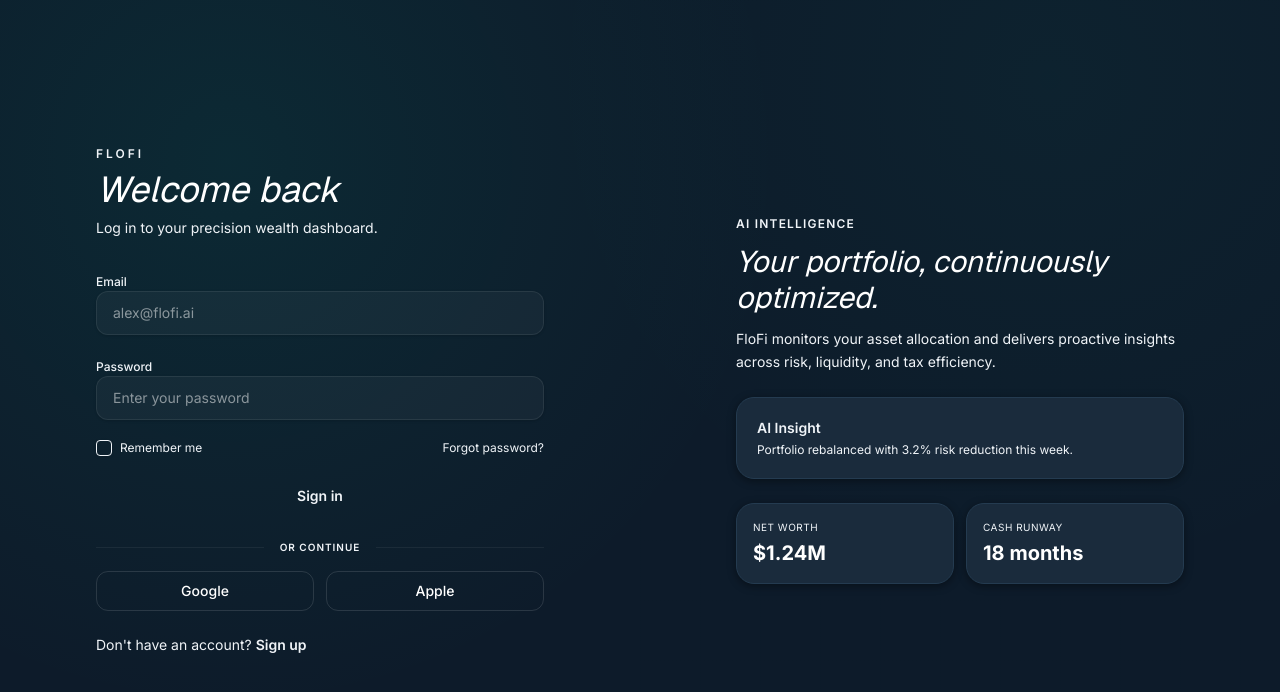
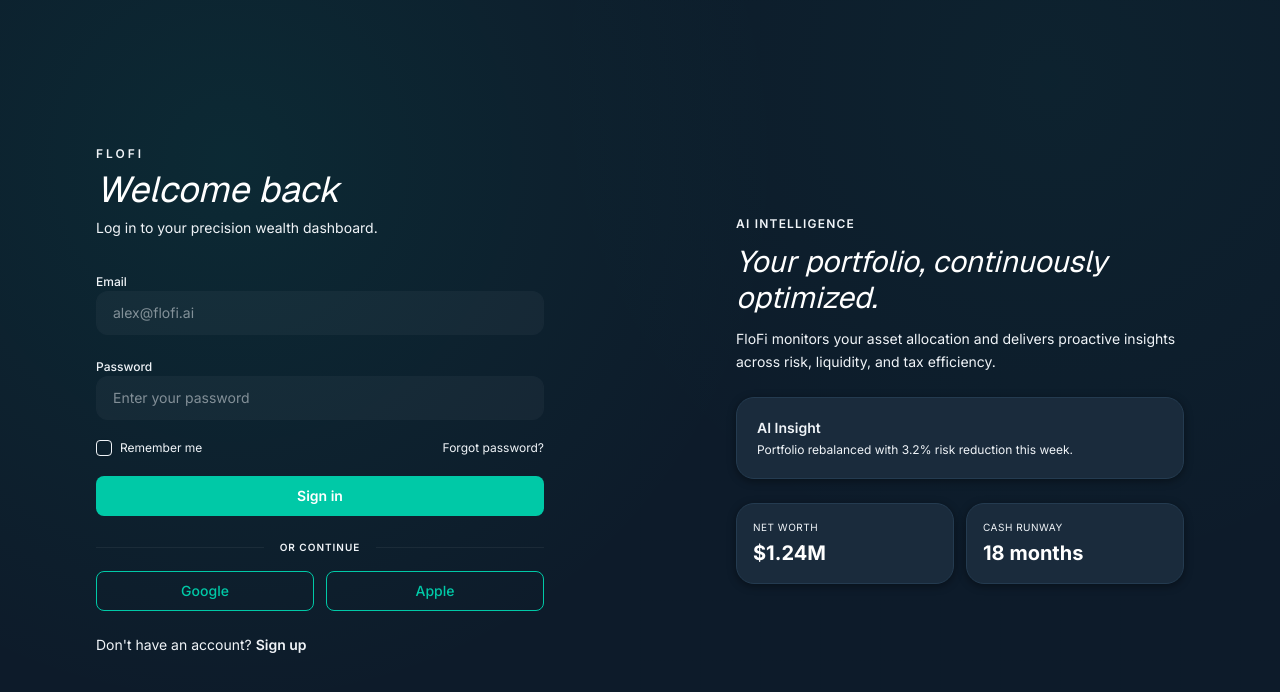
Before and after one commit to puspa102/FlowFI, a React (Vite) app in the folder frontend/: page /login in a window 1280 px wide. Shown: the top 692 px of the page. Built offline with nearby package versions, Linux system fonts and the light colour scheme; no server answers.

Commit message:
style(frontend): adapt UI primitives to theme variables and apply route protection

```diff
--- a/frontend/src/App.tsx
+++ b/frontend/src/App.tsx
@@ -2,6 +2,7 @@ import { lazy, Suspense } from 'react'
 import { BrowserRouter, Route, Routes, useLocation } from 'react-router-dom'
 import { AnimatePresence } from 'framer-motion'
 import Skeleton from './components/ui/Skeleton'
+import { ProtectedRoute } from './components/auth/ProtectedRoute'
 
 const Home = lazy(() => import('./pages/Home'))
 const Pricing = lazy(() => import('./pages/Pricing'))
@@ -20,7 +21,7 @@ const SavingsGoals = lazy(() => import('./pages/SavingsGoals'))
 
 function PageLoader() {
   return (
-    <div className="min-h-screen bg-navy-950 flex items-center justify-center">
+    <div className="min-h-screen flex items-center justify-center" style={{ background: 'var(--background)' }}>
       <div className="space-y-4 w-full max-w-md px-8">
         <Skeleton className="h-8 w-48" />
         <Skeleton className="h-4 w-72" />
@@ -37,20 +38,23 @@ function AnimatedRoutes() {
     <AnimatePresence mode="wait">
       <Suspense fallback={<PageLoader />}>
         <Routes location={location} key={location.pathname}>
+          {/* Public routes */}
           <Route path="/" element={<Home />} />
-          <Route path="/dashboard" element={<Dashboard />} />
-          <Route path="/transactions" element={<Transactions />} />
           <Route path="/pricing" element={<Pricing />} />
-          <Route path="/budgets" element={<Budgets />} />
           <Route path="/login" element={<Login />} />
           <Route path="/register" element={<Register />} />
-          <Route path="/settings" element={<Settings />} />
-          <Route path="/ai-assistant" element={<AIAssistant />} />
-          <Route path="/investments" element={<Investments />} />
-          <Route path="/family" element={<Family />} />
-          <Route path="/subscriptions" element={<Subscriptions />} />
-          <Route path="/bank-accounts" element={<BankAccounts />} />
-          <Route path="/savings-goals" element={<SavingsGoals />} />
+
+          {/* Protected routes */}
+          <Route path="/dashboard" element={<ProtectedRoute><Dashboard /></ProtectedRoute>} />
+          <Route path="/transactions" element={<ProtectedRoute><Transactions /></ProtectedRoute>} />
+          <Route path="/budgets" element={<ProtectedRoute><Budgets /></ProtectedRoute>} />
+          <Route path="/settings" element={<ProtectedRoute><Settings /></ProtectedRoute>} />
+          <Route path="/ai-assistant" element={<ProtectedRoute><AIAssistant /></ProtectedRoute>} />
+          <Route path="/investments" element={<ProtectedRoute><Investments /></ProtectedRoute>} />
+          <Route path="/family" element={<ProtectedRoute><Family /></ProtectedRoute>} />
+          <Route path="/subscriptions" element={<ProtectedRoute><Subscriptions /></ProtectedRoute>} />
+          <Route path="/bank-accounts" element={<ProtectedRoute><BankAccounts /></ProtectedRoute>} />
+          <Route path="/savings-goals" element={<ProtectedRoute><SavingsGoals /></ProtectedRoute>} />
         </Routes>
       </Suspense>
     </AnimatePresence>
--- a/frontend/src/components/ui/Skeleton.tsx
+++ b/frontend/src/components/ui/Skeleton.tsx
@@ -4,9 +4,10 @@ export default function Skeleton({ className }: { className?: string }) {
   return (
     <div
       className={cn(
-        'rounded-lg bg-white/[0.04] relative overflow-hidden',
+        'rounded-[var(--radius-lg)] relative overflow-hidden',
         className
       )}
+      style={{ background: 'var(--surface-sunken)', border: '1px solid var(--border)' }}
     >
       <div className="absolute inset-0 shimmer" />
     </div>
--- a/frontend/src/components/ui/button.tsx
+++ b/frontend/src/components/ui/button.tsx
@@ -6,21 +6,21 @@ import { motion } from 'framer-motion'
 import { cn } from '@/lib/utils'
 
 const buttonVariants = cva(
-  'inline-flex items-center justify-center gap-2 whitespace-nowrap rounded-md text-sm font-medium transition-all duration-200 focus-visible:outline-none focus-visible:ring-2 focus-visible:ring-primary/40 disabled:pointer-events-none disabled:opacity-50 [&_svg]:pointer-events-none [&_svg]:size-4 [&_svg]:shrink-0',
+  'inline-flex items-center justify-center gap-2 whitespace-nowrap text-sm font-medium transition-all duration-200 focus-visible:outline-none focus-visible:ring-2 focus-visible:ring-offset-2 disabled:pointer-events-none [&_svg]:pointer-events-none [&_svg]:size-4 [&_svg]:shrink-0',
   {
     variants: {
       variant: {
-        default: 'bg-primary text-navy-950 font-semibold hover:bg-primary-600',
-        secondary: 'bg-white/[0.06] text-white border border-white/[0.08] hover:bg-white/[0.1]',
-        outline: 'border border-white/[0.12] bg-transparent text-white hover:bg-white/[0.04]',
-        ghost: 'text-platinum hover:text-white hover:bg-white/[0.04]',
-        destructive: 'bg-coral text-white hover:bg-coral/90',
+        default: 'bg-[var(--primary)] text-white font-semibold hover:bg-[var(--primary-hover)] rounded-[var(--radius-sm)]',
+        secondary: 'bg-[var(--secondary)] text-[var(--foreground)] border border-[var(--border)] hover:opacity-80 rounded-[var(--radius-sm)]',
+        outline: 'border-[1.5px] border-[var(--primary)] bg-transparent text-[var(--primary)] hover:bg-[var(--primary-light)] rounded-[var(--radius-sm)]',
+        ghost: 'text-[var(--muted-foreground)] hover:text-[var(--foreground)] hover:bg-[var(--surface-sunken)] rounded-[var(--radius-sm)]',
+        destructive: 'bg-[var(--danger-light)] text-[#CC4444] hover:opacity-80 rounded-[var(--radius-sm)]',
       },
       size: {
-        default: 'h-10 px-5 py-2 rounded-md',
-        sm: 'h-8 px-3 text-xs rounded-sm',
-        lg: 'h-12 px-8 text-base rounded-lg',
-        icon: 'h-9 w-9 rounded-md',
+        default: 'h-10 px-5 py-2',
+        sm: 'h-8 px-3 text-xs',
+        lg: 'h-12 px-8 text-base',
+        icon: 'h-9 w-9',
       },
     },
     defaultVariants: {
--- a/frontend/src/components/ui/card.tsx
+++ b/frontend/src/components/ui/card.tsx
@@ -4,7 +4,7 @@ import { cn } from '@/lib/utils'
 
 const Card = React.forwardRef<HTMLDivElement, React.HTMLAttributes<HTMLDivElement>>(
   ({ className, ...props }, ref) => (
-    <div ref={ref} className={cn('rounded-lg border border-white/[0.06] bg-card text-card-foreground shadow-card', className)} {...props} />
+    <div ref={ref} className={cn('rounded-[var(--radius-lg)] bg-[var(--card)] text-[var(--foreground)] shadow-card border border-[var(--border)]', className)} {...props} />
   ),
 )
 Card.displayName = 'Card'
@@ -18,14 +18,14 @@ CardHeader.displayName = 'CardHeader'
 
 const CardTitle = React.forwardRef<HTMLParagraphElement, React.HTMLAttributes<HTMLHeadingElement>>(
   ({ className, ...props }, ref) => (
-    <h3 ref={ref} className={cn('text-lg font-semibold leading-none tracking-tight', className)} {...props} />
+    <h3 ref={ref} className={cn('text-[15px] font-semibold leading-none tracking-tight', className)} style={{ color: 'var(--foreground)' }} {...props} />
   ),
 )
 CardTitle.displayName = 'CardTitle'
 
 const CardDescription = React.forwardRef<HTMLParagraphElement, React.HTMLAttributes<HTMLParagraphElement>>(
   ({ className, ...props }, ref) => (
-    <p ref={ref} className={cn('text-sm text-muted-foreground', className)} {...props} />
+    <p ref={ref} className={cn('text-sm', className)} style={{ color: 'var(--muted-foreground)' }} {...props} />
   ),
 )
 CardDescription.displayName = 'CardDescription'
--- a/frontend/src/components/ui/input.tsx
+++ b/frontend/src/components/ui/input.tsx
@@ -8,9 +8,10 @@ const Input = React.forwardRef<HTMLInputElement, React.InputHTMLAttributes<HTMLI
       <input
         type={type}
         className={cn(
-          'flex h-11 w-full rounded-xl border border-input bg-background px-4 py-2 text-sm shadow-sm transition placeholder:text-muted-foreground focus-visible:outline-none focus-visible:ring-2 focus-visible:ring-ring focus-visible:ring-offset-2 disabled:cursor-not-allowed disabled:opacity-50 ring-offset-background',
+          'flex h-11 w-full rounded-[var(--radius-sm)] border bg-white px-4 py-2 text-sm transition placeholder:text-[var(--subtle-foreground)] focus-visible:outline-none focus-visible:border-[var(--primary)] focus-visible:shadow-[0_0_0_3px_rgba(0,201,167,0.12)] disabled:cursor-not-allowed disabled:opacity-50',
           className,
         )}
+        style={{ borderColor: 'rgba(26,43,60,0.12)', color: 'var(--foreground)' }}
         ref={ref}
         {...props}
       />
```
